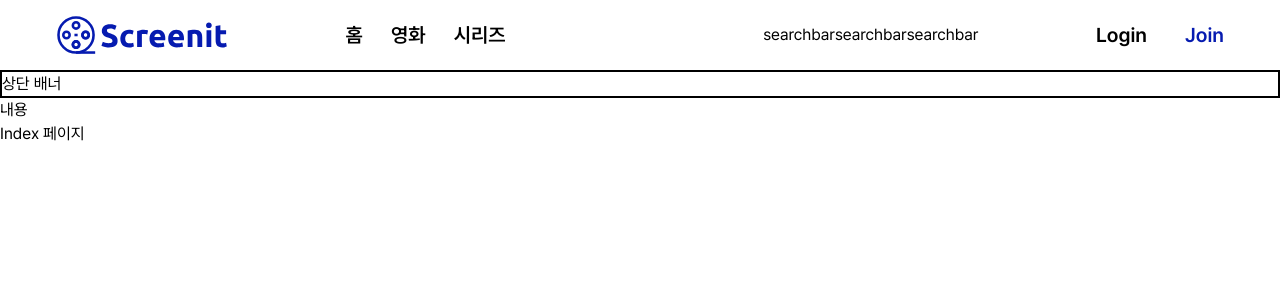
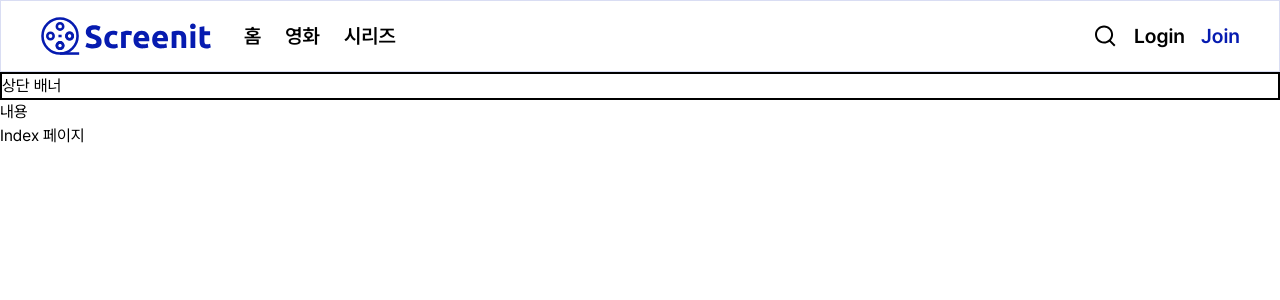
Before and after one commit to Park-Jingyeong/Screenit, a Next.js app: page / in a window 1280 px wide. Shown: the top 300 px of the page. Built offline with nearby package versions, Linux system fonts and the light colour scheme.

Commit message:
Feat: header 기본 구현

```diff
--- a/package.json
+++ b/package.json
@@ -11,7 +11,8 @@
   "dependencies": {
     "next": "15.3.2",
     "react": "^19.0.0",
-    "react-dom": "^19.0.0"
+    "react-dom": "^19.0.0",
+    "react-responsive": "^10.0.1"
   },
   "devDependencies": {
     "@eslint/eslintrc": "^3",
--- a/src/app/layout.tsx
+++ b/src/app/layout.tsx
@@ -15,7 +15,7 @@ export default function RootLayout({
 }>) {
   return (
     <html lang="ko" className={`h-full ${pretendard.variable}`}>
-      <body className="font-pretendard">
+      <body className="font-pretendard box-border">
         <Header />
         {children}
       </body>
--- a/src/components/header.tsx
+++ b/src/components/header.tsx
@@ -1,26 +1,46 @@
+"use client";
 import Link from "next/link";
 import Image from "next/image";
 import logo_header from "@/../public/logo_header.svg";
-
+import { useMediaQuery } from "react-responsive";
+import search from "@/../public/search.svg";
 // @TODO 반응형 - 카테고리 padding 조절, md(768px) 이하 searchbar 이동
 // @TODO 반응형 - md(768px)이하 searchbar 대신에 search 아이콘만 / 아이콘 클릭하면 카테고리 없애고 searchbar / searchbar 외부 클릭하면 다시 카테고리 보임
 export default function Header() {
+  const overMd = useMediaQuery({ minWidth: 768 });
+
   return (
-    <header>
-      <div className="mx-auto px-4 h-[70px] max-w-[1200px] flex justify-between items-center">
+    <header className="px-8 border-[1px] border-main-blue/15">
+      <div className="mx-auto max-w-[1200px] h-[70px] flex items-center">
+        {overMd ? (
           <Link href={"/"}>
             <Image src={logo_header} alt="screenit" />
           </Link>
-        <div className="font-semibold text-xl w-[160px] md:w-[300px]">
-          <div className="max-w-40 flex justify-between">
+        ) : (
+          <></>
+        )}
+
+        <div className="md:ml-8">
+          <ul className="text-2xl font-semibold md:text-xl flex gap-3 sm:gap-10 md:gap-6 whitespace-nowrap">
+            <li>
               <Link href={"/"}> 홈 </Link>
+            </li>
+            <li>
               <Link href={"/movie"}> 영화 </Link>
+            </li>
+            <li>
               <Link href={"/series"}> 시리즈 </Link>
+            </li>
+          </ul>
         </div>
+
+        <div className="ml-auto flex mr-3 md:mr-4">
+          <button>
+            <Image src={search} alt={"search"} />
+          </button>
         </div>
-        {}
-        <div>searchbarsearchbarsearchbar</div>
-        <div className="font-semibold text-xl w-32 flex justify-between">
+
+        <div className="font-semibold text-xl flex gap-3 md:gap-4">
           <button className="cursor-pointer">Login</button>
           <button className="text-main-blue cursor-pointer">Join</button>
         </div>
```
Also changed, not shown: public/search.svg (added), 1 other file (tests, documents, lock files or other folders). Lines whose indentation alone changed are shown as unchanged.
